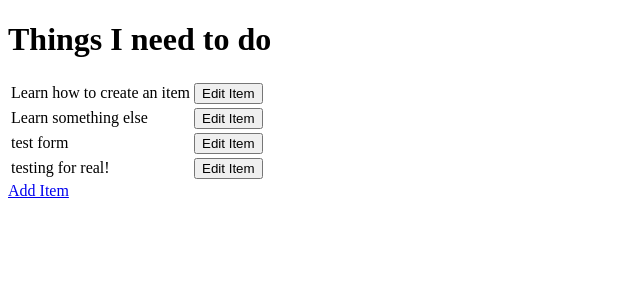
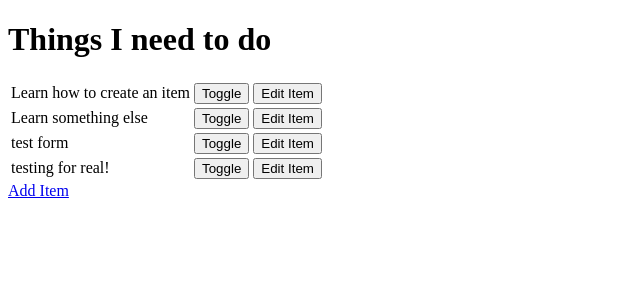
Before and after one commit to Sharon-B/hello-django, a Django app: page / in a window 1280 px wide. Shown: the top 300 px of the page, without its empty margins (0-640 px from the left). Run offline with Django 3.2, Linux system fonts and the light colour scheme; data comes from the database, SQL or seed files in the repository; both versions use the stored data as it was after the commit.

Commit message:
Add toggle for done status

```diff
--- a/django_todo/urls.py
+++ b/django_todo/urls.py
@@ -15,11 +15,13 @@ Including another URLconf
 """
 from django.contrib import admin
 from django.urls import path
-from todo.views import get_todo_list, add_item, edit_item
+from todo import views
 
 urlpatterns = [
+    # path('<url>', <view>, <name>)
     path('admin/', admin.site.urls),
-    path('', get_todo_list, name='get_todo_list'),
-    path('add', add_item, name='add'),
-    path('edit/<item_id>', edit_item, name='edit')
+    path('', views.get_todo_list, name='get_todo_list'),
+    path('add', views.add_item, name='add'),
+    path('edit/<item_id>', views.edit_item, name='edit'),
+    path('toggle/<item_id>', views.toggle_item, name='toggle')
 ]
--- a/todo/templates/todo/todo_list.html
+++ b/todo/templates/todo/todo_list.html
@@ -18,6 +18,11 @@
                     <td>{{ item.name }}</td>
                 {% endif %}
                 <td>
+                    <a href="/toggle/{{ item.id }}">
+                        <button>Toggle</button>
+                    </a>
+                </td>
+                <td>
                     <a href="/edit/{{ item.id }}">
                         <button>Edit Item</button>
                     </a>
--- a/todo/views.py
+++ b/todo/views.py
@@ -43,3 +43,11 @@ def edit_item(request, item_id):
         'form': form
     }
     return render(request, 'todo/edit_item.html', context)
+
+
+# Toggle item
+def toggle_item(request, item_id):
+    item = get_object_or_404(Item, id=item_id)
+    item.done = not item.done
+    item.save()
+    return redirect('get_todo_list')
```
Also changed, not shown: db.sqlite3.
